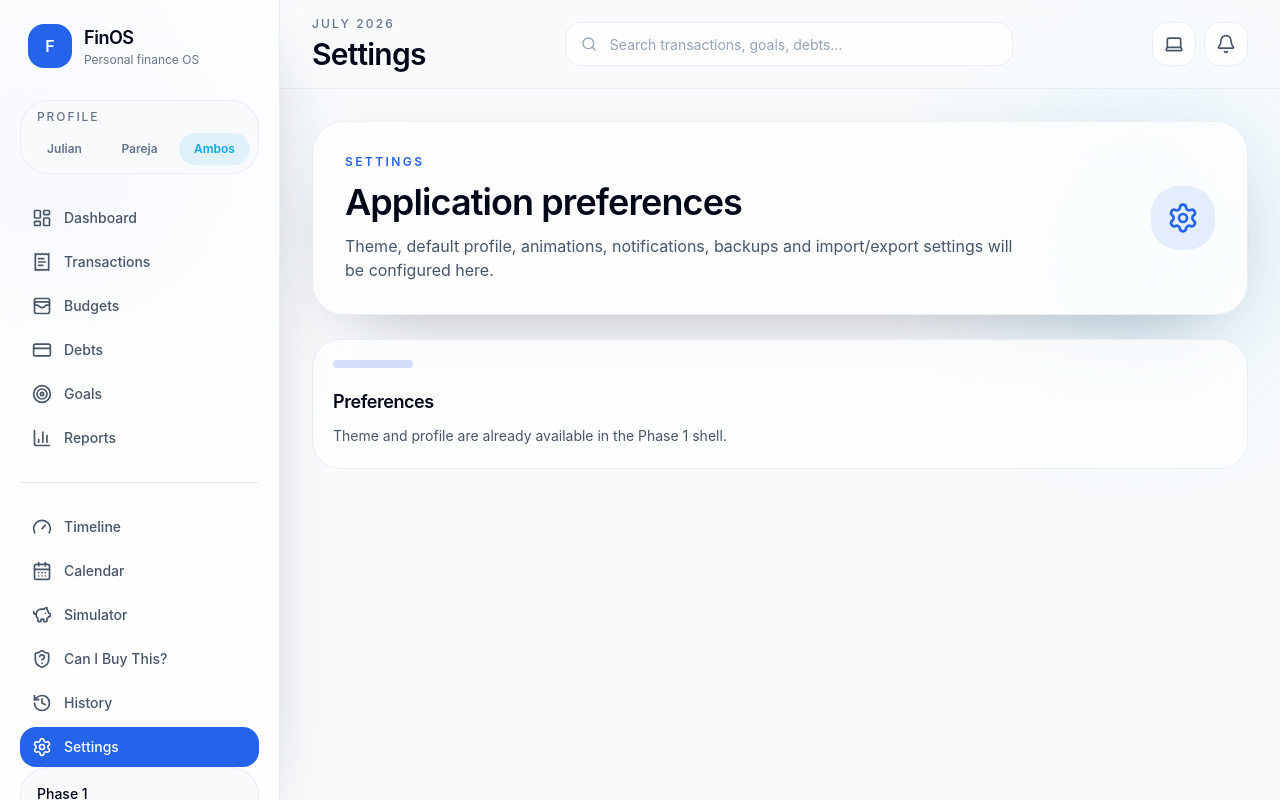
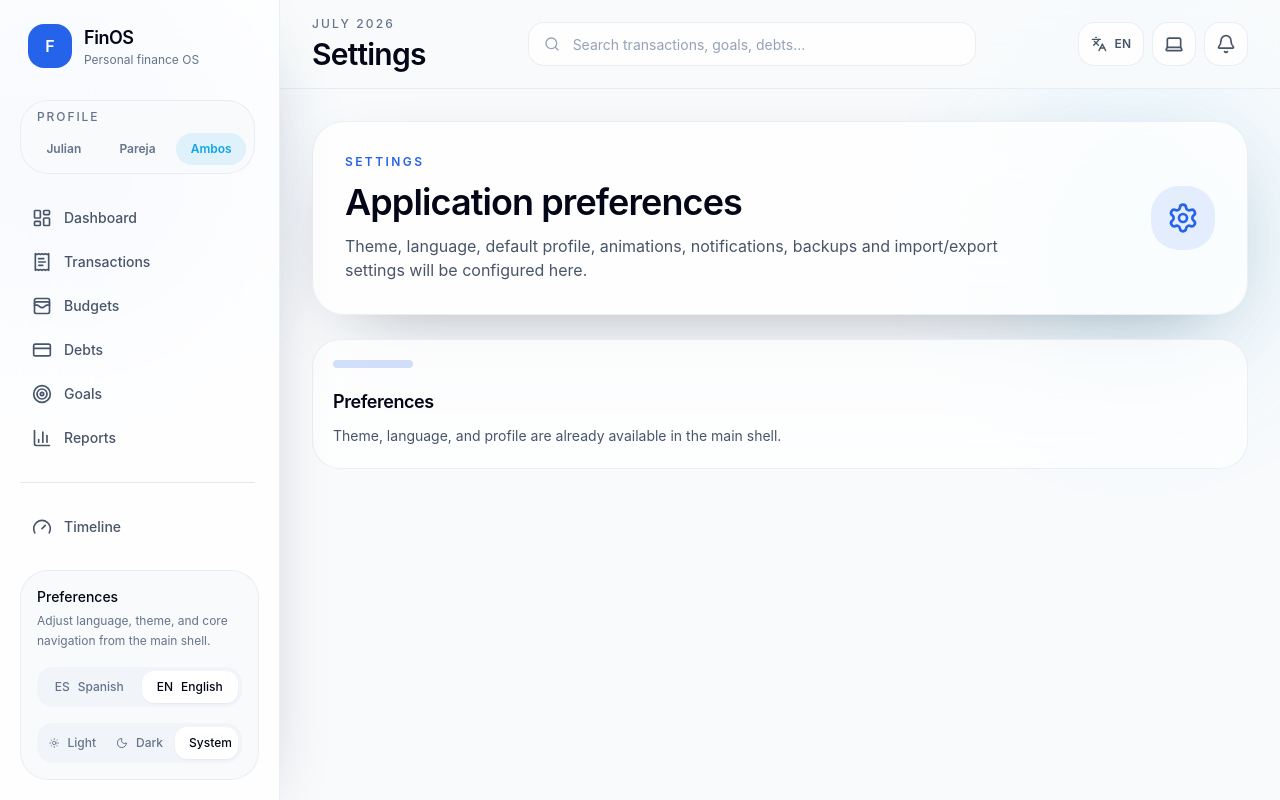
Before and after one commit to Julian-Correa/app-finanzas, a React (Vite) app: page /settings in a window 1280 px wide. Built offline with nearby package versions, Linux system fonts and the light colour scheme.

Commit message:
feat: add sidebar scroll and language toggle with i18n shell support

```diff
--- /dev/null
+++ b/src/app/providers/LanguageProvider.tsx
@@ -0,0 +1,61 @@
+import { createContext, type ReactNode, useContext, useEffect, useState } from "react";
+
+export type AppLanguage = "es" | "en";
+
+interface LanguageContextValue {
+  language: AppLanguage;
+  locale: string;
+  setLanguage: (language: AppLanguage) => void;
+}
+
+const languageStorageKey = "finos.language";
+const LanguageContext = createContext<LanguageContextValue | null>(null);
+
+interface LanguageProviderProps {
+  children: ReactNode;
+}
+
+function isValidLanguage(value: string | null): value is AppLanguage {
+  return value === "es" || value === "en";
+}
+
+function getInitialLanguage(): AppLanguage {
+  const storedLanguage = window.localStorage.getItem(languageStorageKey);
+
+  if (isValidLanguage(storedLanguage)) {
+    return storedLanguage;
+  }
+
+  return window.navigator.language.toLowerCase().startsWith("es") ? "es" : "en";
+}
+
+function getLocale(language: AppLanguage) {
+  return language === "es" ? "es-AR" : "en-US";
+}
+
+export function LanguageProvider({ children }: LanguageProviderProps) {
+  const [language, setLanguageState] = useState<AppLanguage>(getInitialLanguage);
+
+  useEffect(() => {
+    document.documentElement.lang = language;
+    window.localStorage.setItem(languageStorageKey, language);
+  }, [language]);
+
+  const value: LanguageContextValue = {
+    language,
+    locale: getLocale(language),
+    setLanguage: setLanguageState,
+  };
+
+  return <LanguageContext.Provider value={value}>{children}</LanguageContext.Provider>;
+}
+
+export function useLanguage() {
+  const context = useContext(LanguageContext);
+
+  if (!context) {
+    throw new Error("useLanguage must be used within LanguageProvider.");
+  }
+
+  return context;
+}
--- a/src/components/layout/BottomNavigation.tsx
+++ b/src/components/layout/BottomNavigation.tsx
@@ -1,12 +1,15 @@
 import { NavLink } from "react-router-dom";
 
+import { useLanguage } from "@/app/providers/LanguageProvider";
 import { mobileNavigation } from "@/constants/navigation";
 import { cn } from "@/lib/utils";
 
 export function BottomNavigation() {
+  const { language } = useLanguage();
+
   return (
     <nav
-      aria-label="Mobile navigation"
+      aria-label={language === "es" ? "Navegación móvil" : "Mobile navigation"}
       className="fixed inset-x-3 bottom-3 z-30 rounded-panel border border-slate-200/80 bg-white/90 px-2 py-2 shadow-soft backdrop-blur-2xl dark:border-white/10 dark:bg-zinc-950/85 lg:hidden"
     >
       <div className="grid grid-cols-5 gap-1">
@@ -27,7 +30,7 @@ export function BottomNavigation() {
               }
             >
               <Icon className="h-5 w-5" aria-hidden="true" />
-              {item.label}
+              {item.labels[language]}
             </NavLink>
           );
         })}
--- a/src/components/layout/Header.tsx
+++ b/src/components/layout/Header.tsx
@@ -1,6 +1,8 @@
 import { Bell, Search } from "lucide-react";
 import { useLocation } from "react-router-dom";
 
+import { useLanguage } from "@/app/providers/LanguageProvider";
+import { LanguageToggle } from "@/components/navigation/LanguageToggle";
 import { ThemeToggle } from "@/components/navigation/ThemeToggle";
 import { primaryNavigation, secondaryNavigation } from "@/constants/navigation";
 
@@ -8,15 +10,17 @@ const allNavigation = [...primaryNavigation, ...secondaryNavigation];
 
 export function Header() {
   const location = useLocation();
+  const { language, locale } = useLanguage();
   const currentItem = allNavigation.find((item) => item.path === location.pathname);
-  const title = currentItem?.label ?? "Dashboard";
+  const title = currentItem?.labels[language] ?? (language === "es" ? "Panel" : "Dashboard");
+  const monthLabel = new Intl.DateTimeFormat(locale, { month: "long", year: "numeric" }).format(new Date());
 
   return (
     <header className="sticky top-0 z-20 border-b border-slate-200/70 bg-surface-light/80 px-4 py-4 backdrop-blur-2xl dark:border-white/10 dark:bg-surface-dark/75 sm:px-6 lg:px-8">
       <div className="mx-auto flex w-full max-w-[1500px] items-center justify-between gap-4">
         <div>
           <p className="text-xs font-medium uppercase tracking-[0.18em] text-slate-500 dark:text-zinc-400">
-            July 2026
+            {monthLabel}
           </p>
           <h1 className="mt-1 text-2xl font-semibold tracking-tight sm:text-3xl">{title}</h1>
         </div>
@@ -27,18 +31,19 @@ export function Header() {
             <Search className="pointer-events-none absolute left-4 top-1/2 h-4 w-4 -translate-y-1/2 text-slate-400" />
             <input
               type="search"
-              placeholder="Search transactions, goals, debts..."
+              placeholder={language === "es" ? "Buscar transacciones, metas, deudas..." : "Search transactions, goals, debts..."}
               className="h-11 w-full rounded-2xl border border-slate-200/70 bg-white/80 pl-11 pr-4 text-sm outline-none transition placeholder:text-slate-400 focus:border-primary focus:ring-4 focus:ring-primary/10 dark:border-white/10 dark:bg-white/[0.06] dark:placeholder:text-zinc-500"
             />
           </label>
         </div>
 
         <div className="flex items-center gap-2">
+          <LanguageToggle compact />
           <ThemeToggle compact />
           <button
             type="button"
             className="inline-flex h-11 w-11 items-center justify-center rounded-2xl border border-slate-200/70 bg-white/80 text-slate-600 transition hover:text-slate-950 focus-visible:outline focus-visible:outline-2 focus-visible:outline-offset-2 focus-visible:outline-primary dark:border-white/10 dark:bg-white/[0.06] dark:text-zinc-300 dark:hover:text-white"
-            aria-label="Notifications"
+            aria-label={language === "es" ? "Notificaciones" : "Notifications"}
           >
             <Bell className="h-5 w-5" aria-hidden="true" />
           </button>
--- a/src/components/layout/Sidebar.tsx
+++ b/src/components/layout/Sidebar.tsx
@@ -1,24 +1,28 @@
 import { NavLink } from "react-router-dom";
 
+import { useLanguage } from "@/app/providers/LanguageProvider";
 import { ProfileSwitcher } from "@/components/navigation/ProfileSwitcher";
+import { LanguageToggle } from "@/components/navigation/LanguageToggle";
 import { ThemeToggle } from "@/components/navigation/ThemeToggle";
 import { primaryNavigation, secondaryNavigation } from "@/constants/navigation";
 import { cn } from "@/lib/utils";
 
 export function Sidebar() {
+  const { language } = useLanguage();
+
   return (
-    <aside className="fixed inset-y-0 left-0 z-30 hidden w-[280px] border-r border-slate-200/70 bg-white/80 p-5 shadow-soft backdrop-blur-2xl dark:border-white/10 dark:bg-zinc-950/75 lg:flex lg:flex-col">
-      <div className="flex items-center gap-3 px-2 py-1">
+    <aside className="fixed inset-y-0 left-0 z-30 hidden w-[280px] overflow-hidden border-r border-slate-200/70 bg-white/80 p-5 shadow-soft backdrop-blur-2xl dark:border-white/10 dark:bg-zinc-950/75 lg:flex lg:flex-col">
+      <div className="shrink-0 flex items-center gap-3 px-2 py-1">
         <div className="flex h-11 w-11 items-center justify-center rounded-2xl bg-primary text-base font-semibold text-white shadow-soft">
           F
         </div>
         <div>
           <p className="text-lg font-semibold tracking-tight">FinOS</p>
-          <p className="text-xs text-slate-500 dark:text-zinc-400">Personal finance OS</p>
+          <p className="text-xs text-slate-500 dark:text-zinc-400">{language === "es" ? "Sistema de finanzas personales" : "Personal finance OS"}</p>
         </div>
       </div>
 
-      <div className="mt-7 space-y-6">
+      <div className="mt-7 min-h-0 flex-1 space-y-6 overflow-y-auto pr-1">
         <ProfileSwitcher />
 
         <nav aria-label="Primary navigation" className="space-y-1">
@@ -36,13 +40,16 @@ export function Sidebar() {
         </nav>
       </div>
 
-      <div className="mt-auto space-y-4 rounded-card border border-slate-200/70 bg-slate-50/90 p-4 dark:border-white/10 dark:bg-white/[0.04]">
+      <div className="mt-5 shrink-0 space-y-4 rounded-card border border-slate-200/70 bg-slate-50/90 p-4 dark:border-white/10 dark:bg-white/[0.04]">
         <div>
-          <p className="text-sm font-medium">Phase 1</p>
+          <p className="text-sm font-medium">{language === "es" ? "Preferencias" : "Preferences"}</p>
           <p className="mt-1 text-xs leading-5 text-slate-500 dark:text-zinc-400">
-            Foundation, layout, routing and configuration are active.
+            {language === "es"
+              ? "Ajustá idioma, tema y la navegación base desde el shell principal."
+              : "Adjust language, theme, and core navigation from the main shell."}
           </p>
         </div>
+        <LanguageToggle />
         <ThemeToggle />
       </div>
     </aside>
@@ -54,6 +61,7 @@ interface NavigationLinkProps {
 }
 
 function NavigationLink({ item }: NavigationLinkProps) {
+  const { language } = useLanguage();
   const Icon = item.icon;
 
   return (
@@ -69,7 +77,7 @@ function NavigationLink({ item }: NavigationLinkProps) {
       }
     >
       <Icon className="h-5 w-5" aria-hidden="true" />
-      {item.label}
+      {item.labels[language]}
     </NavLink>
   );
 }
--- /dev/null
+++ b/src/components/navigation/LanguageToggle.tsx
@@ -0,0 +1,60 @@
+import { Languages } from "lucide-react";
+
+import { type AppLanguage, useLanguage } from "@/app/providers/LanguageProvider";
+import { cn } from "@/lib/utils";
+
+interface LanguageToggleProps {
+  compact?: boolean;
+}
+
+const languageOptions: Array<{ value: AppLanguage; label: Record<AppLanguage, string>; shortLabel: string }> = [
+  { value: "es", label: { es: "Español", en: "Spanish" }, shortLabel: "ES" },
+  { value: "en", label: { es: "Inglés", en: "English" }, shortLabel: "EN" },
+];
+
+export function LanguageToggle({ compact = false }: LanguageToggleProps) {
+  const { language, setLanguage } = useLanguage();
+
+  if (compact) {
+    const currentIndex = languageOptions.findIndex((option) => option.value === language);
+    const nextLanguage = languageOptions[(currentIndex + 1) % languageOptions.length];
+    const currentLanguage = languageOptions[currentIndex] ?? languageOptions[0];
+
+    return (
+      <button
+        type="button"
+        onClick={() => setLanguage(nextLanguage.value)}
+        className="inline-flex h-11 min-w-11 items-center justify-center gap-2 rounded-2xl border border-slate-200/70 bg-white/80 px-3 text-slate-600 transition hover:text-slate-950 focus-visible:outline focus-visible:outline-2 focus-visible:outline-offset-2 focus-visible:outline-primary dark:border-white/10 dark:bg-white/[0.06] dark:text-zinc-300 dark:hover:text-white"
+        aria-label={language === "es" ? `Cambiar idioma a ${nextLanguage.label.es}` : `Switch language to ${nextLanguage.label.en}`}
+      >
+        <Languages className="h-4 w-4" aria-hidden="true" />
+        <span className="text-xs font-semibold">{currentLanguage.shortLabel}</span>
+      </button>
+    );
+  }
+
+  return (
+    <div className="grid grid-cols-2 gap-1 rounded-2xl bg-slate-100 p-1 dark:bg-white/10" aria-label={language === "es" ? "Selector de idioma" : "Language selector"}>
+      {languageOptions.map((option) => {
+        const isActive = option.value === language;
+
+        return (
+          <button
+            key={option.value}
+            type="button"
+            onClick={() => setLanguage(option.value)}
+            className={cn(
+              "inline-flex items-center justify-center gap-2 rounded-xl px-2 py-2 text-xs font-medium transition focus-visible:outline focus-visible:outline-2 focus-visible:outline-offset-2 focus-visible:outline-primary",
+              isActive
+                ? "bg-white text-slate-950 shadow-sm dark:bg-zinc-900 dark:text-white"
+                : "text-slate-500 hover:text-slate-950 dark:text-zinc-400 dark:hover:text-white",
+            )}
+          >
+            <span>{option.shortLabel}</span>
+            <span className="sr-only xl:not-sr-only">{option.label[language]}</span>
+          </button>
+        );
+      })}
+    </div>
+  );
+}
--- a/src/components/navigation/ProfileSwitcher.tsx
+++ b/src/components/navigation/ProfileSwitcher.tsx
@@ -1,3 +1,4 @@
+import { useLanguage } from "@/app/providers/LanguageProvider";
 import { useProfile, type ProfileScope } from "@/app/providers/ProfileProvider";
 import { cn } from "@/lib/utils";
 
@@ -9,11 +10,12 @@ const profileTone: Record<ProfileScope, string> = {
 
 export function ProfileSwitcher() {
   const { currentProfile, profileOptions, setCurrentProfile } = useProfile();
+  const { language } = useLanguage();
 
   return (
-    <section className="rounded-card border border-slate-200/70 bg-slate-50/90 p-2 dark:border-white/10 dark:bg-white/[0.04]" aria-label="Profile selector">
+    <section className="rounded-card border border-slate-200/70 bg-slate-50/90 p-2 dark:border-white/10 dark:bg-white/[0.04]" aria-label={language === "es" ? "Selector de perfil" : "Profile selector"}>
       <p className="px-2 pb-2 text-xs font-medium uppercase tracking-[0.16em] text-slate-500 dark:text-zinc-400">
-        Profile
+        {language === "es" ? "Perfil" : "Profile"}
       </p>
       <div className="grid grid-cols-3 gap-1">
         {profileOptions.map((profile) => {
--- a/src/components/navigation/ThemeToggle.tsx
+++ b/src/components/navigation/ThemeToggle.tsx
@@ -1,5 +1,6 @@
 import { Laptop, Moon, Sun } from "lucide-react";
 
+import { useLanguage } from "@/app/providers/LanguageProvider";
 import { type ThemeMode, useTheme } from "@/app/providers/ThemeProvider";
 import { cn } from "@/lib/utils";
 
@@ -15,18 +16,28 @@ const themeOptions: Array<{ value: ThemeMode; label: string; icon: typeof Sun }>
 
 export function ThemeToggle({ compact = false }: ThemeToggleProps) {
   const { theme, setTheme } = useTheme();
+  const { language } = useLanguage();
+
+  const labels = {
+    selector: language === "es" ? "Selector de tema" : "Theme selector",
+    light: language === "es" ? "Claro" : "Light",
+    dark: language === "es" ? "Oscuro" : "Dark",
+    system: language === "es" ? "Sistema" : "System",
+    switchTo: language === "es" ? "Cambiar tema a" : "Switch theme to",
+  };
 
   if (compact) {
     const currentIndex = themeOptions.findIndex((option) => option.value === theme);
     const nextTheme = themeOptions[(currentIndex + 1) % themeOptions.length];
     const CurrentIcon = themeOptions[currentIndex]?.icon ?? Laptop;
+    const nextLabel = nextTheme.value === "light" ? labels.light : nextTheme.value === "dark" ? labels.dark : labels.system;
 
     return (
       <button
         type="button"
         onClick={() => setTheme(nextTheme.value)}
         className="inline-flex h-11 w-11 items-center justify-center rounded-2xl border border-slate-200/70 bg-white/80 text-slate-600 transition hover:text-slate-950 focus-visible:outline focus-visible:outline-2 focus-visible:outline-offset-2 focus-visible:outline-primary dark:border-white/10 dark:bg-white/[0.06] dark:text-zinc-300 dark:hover:text-white"
-        aria-label={`Switch theme to ${nextTheme.label}`}
+        aria-label={`${labels.switchTo} ${nextLabel}`}
       >
         <CurrentIcon className="h-5 w-5" aria-hidden="true" />
       </button>
@@ -34,10 +45,11 @@ export function ThemeToggle({ compact = false }: ThemeToggleProps) {
   }
 
   return (
-    <div className="grid grid-cols-3 gap-1 rounded-2xl bg-slate-100 p-1 dark:bg-white/10" aria-label="Theme selector">
+    <div className="grid grid-cols-3 gap-1 rounded-2xl bg-slate-100 p-1 dark:bg-white/10" aria-label={labels.selector}>
       {themeOptions.map((option) => {
         const Icon = option.icon;
         const isActive = option.value === theme;
+        const optionLabel = option.value === "light" ? labels.light : option.value === "dark" ? labels.dark : labels.system;
 
         return (
           <button
@@ -52,7 +64,7 @@ export function ThemeToggle({ compact = false }: ThemeToggleProps) {
             )}
           >
             <Icon className="h-4 w-4" aria-hidden="true" />
-            <span className="sr-only xl:not-sr-only">{option.label}</span>
+            <span className="sr-only xl:not-sr-only">{optionLabel}</span>
           </button>
         );
       })}
--- a/src/features/settings/pages/SettingsPage.tsx
+++ b/src/features/settings/pages/SettingsPage.tsx
@@ -1,19 +1,27 @@
 import { Settings } from "lucide-react";
 
+import { useLanguage } from "@/app/providers/LanguageProvider";
 import { PageShell } from "@/components/common/PageShell";
 import { PageTransition } from "@/components/common/PageTransition";
 import { PlaceholderCard } from "@/components/common/PlaceholderCard";
 
 export function SettingsPage() {
+  const { language } = useLanguage();
+
   return (
     <PageTransition>
     <PageShell
-      eyebrow="Settings"
-      title="Application preferences"
-      description="Theme, default profile, animations, notifications, backups and import/export settings will be configured here."
+      eyebrow={language === "es" ? "Ajustes" : "Settings"}
+      title={language === "es" ? "Preferencias de la aplicación" : "Application preferences"}
+      description={language === "es"
+        ? "Acá vas a configurar tema, idioma, perfil por defecto, animaciones, notificaciones y opciones de respaldo."
+        : "Theme, language, default profile, animations, notifications, backups and import/export settings will be configured here."}
       icon={Settings}
     >
-      <PlaceholderCard title="Preferences" description="Theme and profile are already available in the Phase 1 shell." />
+      <PlaceholderCard
+        title={language === "es" ? "Preferencias" : "Preferences"}
+        description={language === "es" ? "Tema, idioma y perfil ya están disponibles en el shell principal." : "Theme, language, and profile are already available in the main shell."}
+      />
     </PageShell>
     </PageTransition>
   );
```
Also changed, not shown: src/app/providers/AppProviders.tsx (+6 -3 lines), src/constants/navigation.ts (+20 -18 lines).
